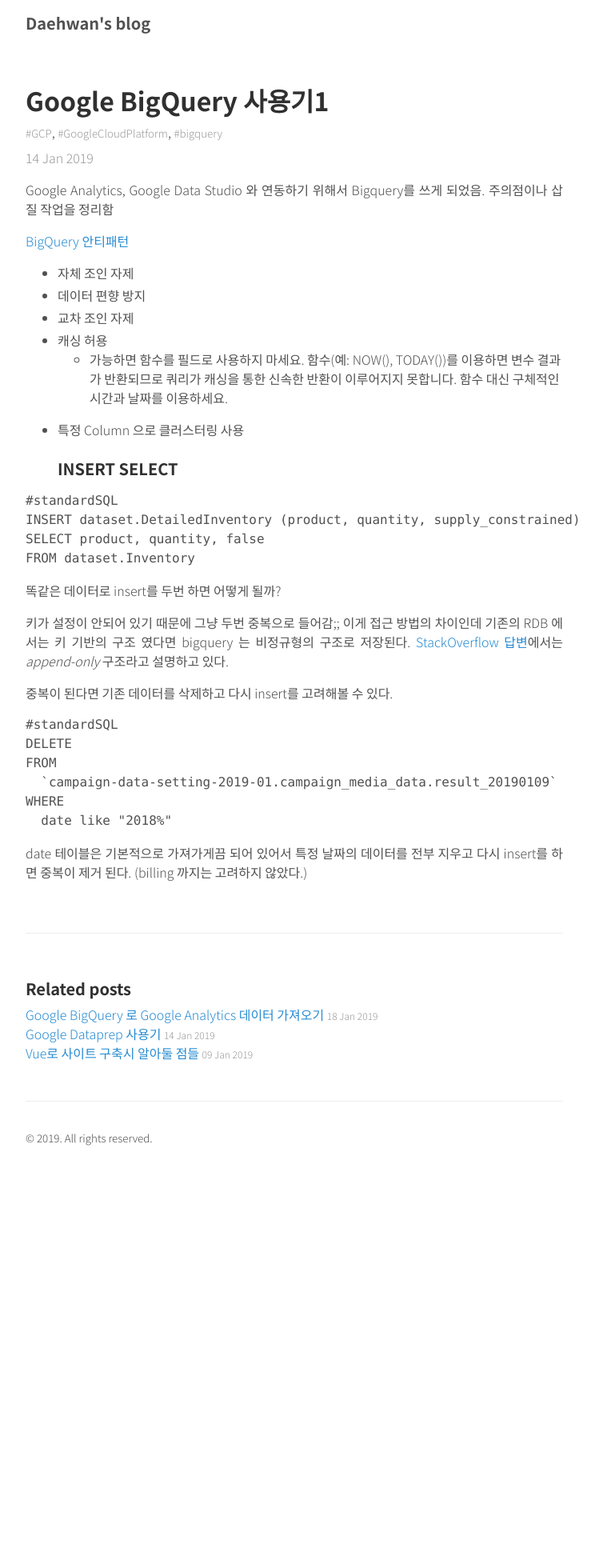
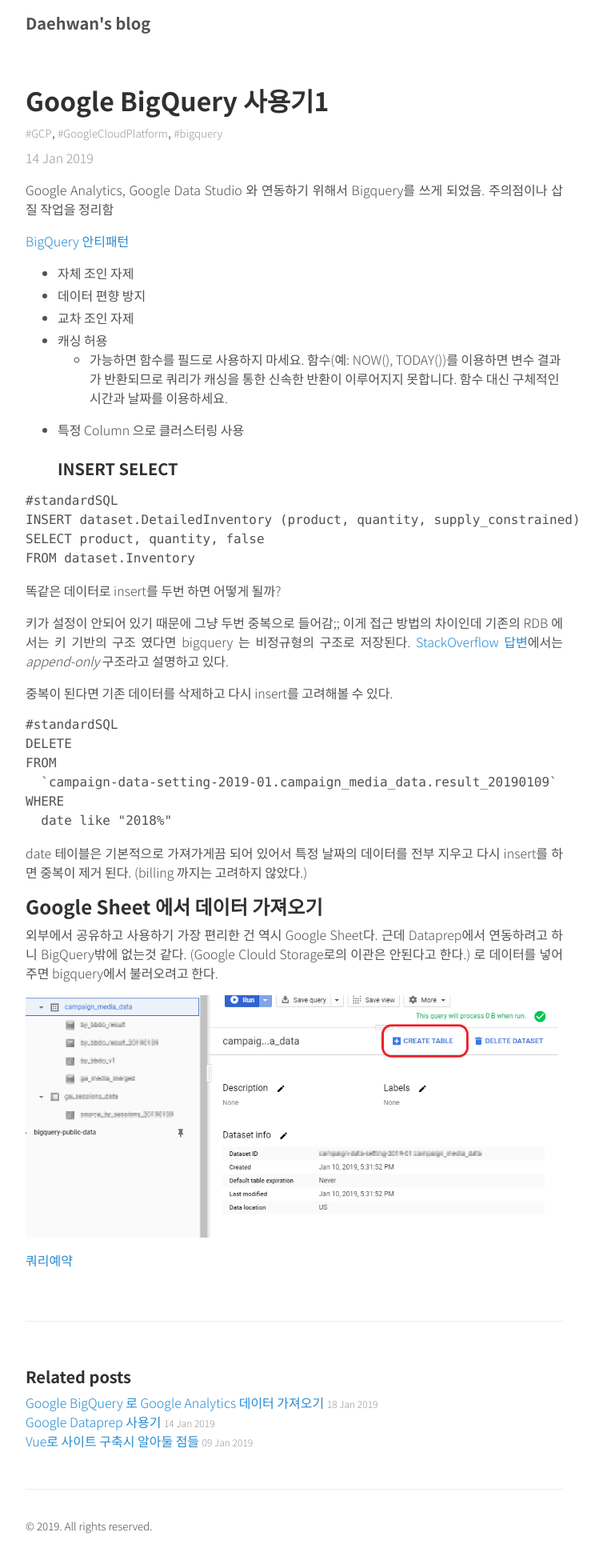
Before and after one commit to daehwann/blog, a Jekyll site: the page built from _posts/2019-01-14-google-bigquery-notes.md, in a window 1280 px wide. Shown: the whole page at 80% size, without its empty margins (272-1026 px from the left). Built offline with Jekyll 4.4.1, drawn with Linux system fonts in a browser that asks for light colours; comment, search, counter and statistics services are not loaded; before the commit the page ends 1465 px from its top, so only the background shows below that.

Commit message:
내용 수정

````diff
--- a/_posts/2019-01-14-google-bigquery-notes.md
+++ b/_posts/2019-01-14-google-bigquery-notes.md
@@ -39,3 +39,10 @@
   date like "2018%"
 ```
 date 테이블은 기본적으로 가져가게끔 되어 있어서 특정 날짜의 데이터를 전부 지우고 다시 insert를 하면 중복이 제거 된다. (billing 까지는 고려하지 않았다.)
+
+## Google Sheet 에서  데이터 가져오기
+외부에서 공유하고 사용하기 가장 편리한 건 역시 Google Sheet다. 근데 Dataprep에서 연동하려고 하니 BigQuery밖에 없는것 같다. (Google Clould Storage로의 이관은 안된다고 한다.) 로 데이터를 넣어주면 bigquery에서 불러오려고 한다.
+
+![]({{site.baseurl}}/public/img/2019-01-23-10-31-30.png)
+
+[쿼리예약](https://cloud.google.com/bigquery/docs/scheduling-queries)
````
Also changed, not shown: _posts/2019-01-18-google-analytics-link-to-bigquery.md (+0 -6 lines).
